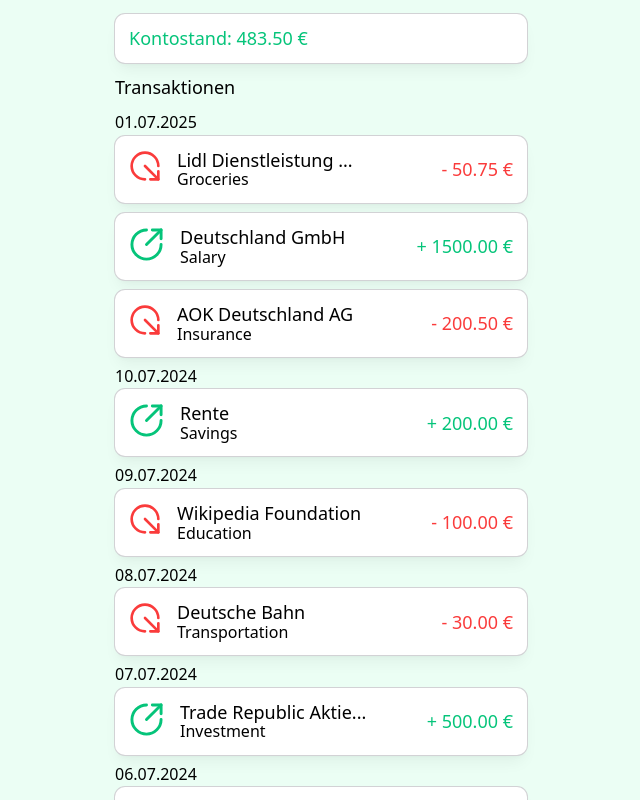
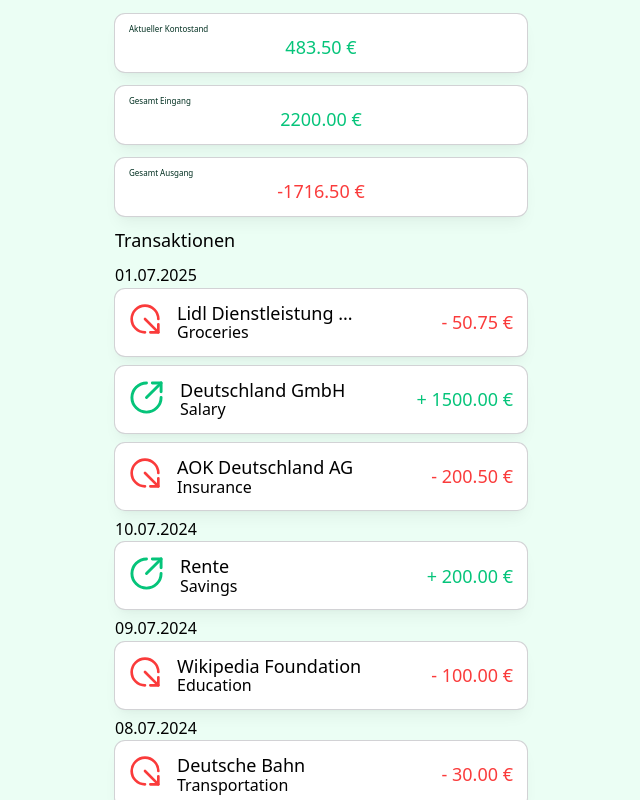
Before and after one commit to juliansngr/mon-ey, a Next.js app: page / in a window 1280 px wide. Shown: the top 800 px of the page, without its empty margins (319-959 px from the left). Built offline with nearby package versions, Linux system fonts and the light colour scheme.

Commit message:
feat: Enhance AccountBalance component add layout Income/Expense 🎨

```diff
--- a/components/AccountBalance/index.js
+++ b/components/AccountBalance/index.js
@@ -1,18 +1,47 @@
+import { useEffect, useState } from "react";
 import styled from "styled-components";
 
+let totalBalance = 0, totalIncome = 0, totalExpenses = 0;
+
 export default function AccountBalance({ transactions }) {
-  let totalBalance = 0;
+  const [isNegative, setIsNegative] = useState(false);
+
   for (const transaction of transactions) {
     totalBalance += transaction.amount;
+
+    if (transaction.type === "income") {
+      totalIncome += transaction.amount;
+    } else if (transaction.type === "expense") {
+      totalExpenses += transaction.amount;
+    }
   }
-  const isNegative = totalBalance < 0;
+
+  useEffect(() => {
+    if (totalBalance < 0) {
+      setIsNegative(true);
+    }
+  }, []);
 
   return (
-    <StyledAccount >
-      <StyledTotalAmount $isNegative={isNegative}>
-        Kontostand: {totalBalance.toFixed(2)} €
-      </StyledTotalAmount>
-    </StyledAccount>
+    <>
+      <StyledAccount>
+        <StyledTotalAmount isNegative={isNegative}>
+          <StyledTotalSpan>Aktueller Kontostand</StyledTotalSpan> {totalBalance.toFixed(2)} €
+        </StyledTotalAmount>
+      </StyledAccount>
+
+      <StyledAccount>
+        <StyledTotalAmount>
+          <StyledTotalSpan>Gesamt Eingang</StyledTotalSpan> {totalIncome.toFixed(2)} €
+        </StyledTotalAmount>
+      </StyledAccount>
+
+      <StyledAccount>
+        <StyledTotalAmount isNegative={true}>
+          <StyledTotalSpan>Gesamt Ausgang</StyledTotalSpan> {totalExpenses.toFixed(2)} €
+        </StyledTotalAmount>
+      </StyledAccount>
+    </>
   );
 }
 
@@ -20,19 +49,30 @@ const StyledAccount = styled.div`
   display: flex;
   justify-content: space-between;
   align-items: center;
+  min-width: 8rem;
   margin: var(--md) 0;
   padding: var(--md);
+  padding-top: var(--xs);
   border-radius: var(--xs);
   background-color: white;
-  box-shadow: 0 0 0 1px #d2d2d5, 0 10px 15px -3px rgba(0, 0, 0, 0.05),
-    0 4px 6px -4px rgba(0, 0, 0, 0.05);
-
+  box-shadow: var(--box-shadow-default);
   transition: background-color 0.3s ease;
 `;
 
 const StyledTotalAmount = styled.p`
-width: 100%;
+  width: 100%;
   font-size: var(--lg);
   font-weight: 500;
-  color: ${(props) => (props.isNegative ? `var(--red-500)` : `var(--green-500)`)};
+  text-align: center;
+  color: ${(props) =>
+    props.isNegative ? `var(--red-500)` : `var(--green-500)`};
 `;
+
+const StyledTotalSpan = styled.span`
+  display: block;
+  font-size: var(--2xs);
+  font-weight: 500;
+  text-align: left;
+  color: var(--green-text-dark);
+  margin-bottom: var(--3xs);
+`;
--- a/styles.js
+++ b/styles.js
@@ -50,6 +50,11 @@ export default createGlobalStyle`
   --bgBody: var(--green-50);
   --bgHeader: var(--green-800);
   --headerColor: var(--green-text-light);
+
+  /* global usages */
+  --box-shadow-default: 0 0 0 1px #d2d2d5,
+                      0 10px 15px -3px rgba(0, 0, 0, 0.05),
+                      0 4px 6px -4px rgba(0, 0, 0, 0.05);
 }
 
   html {
```
